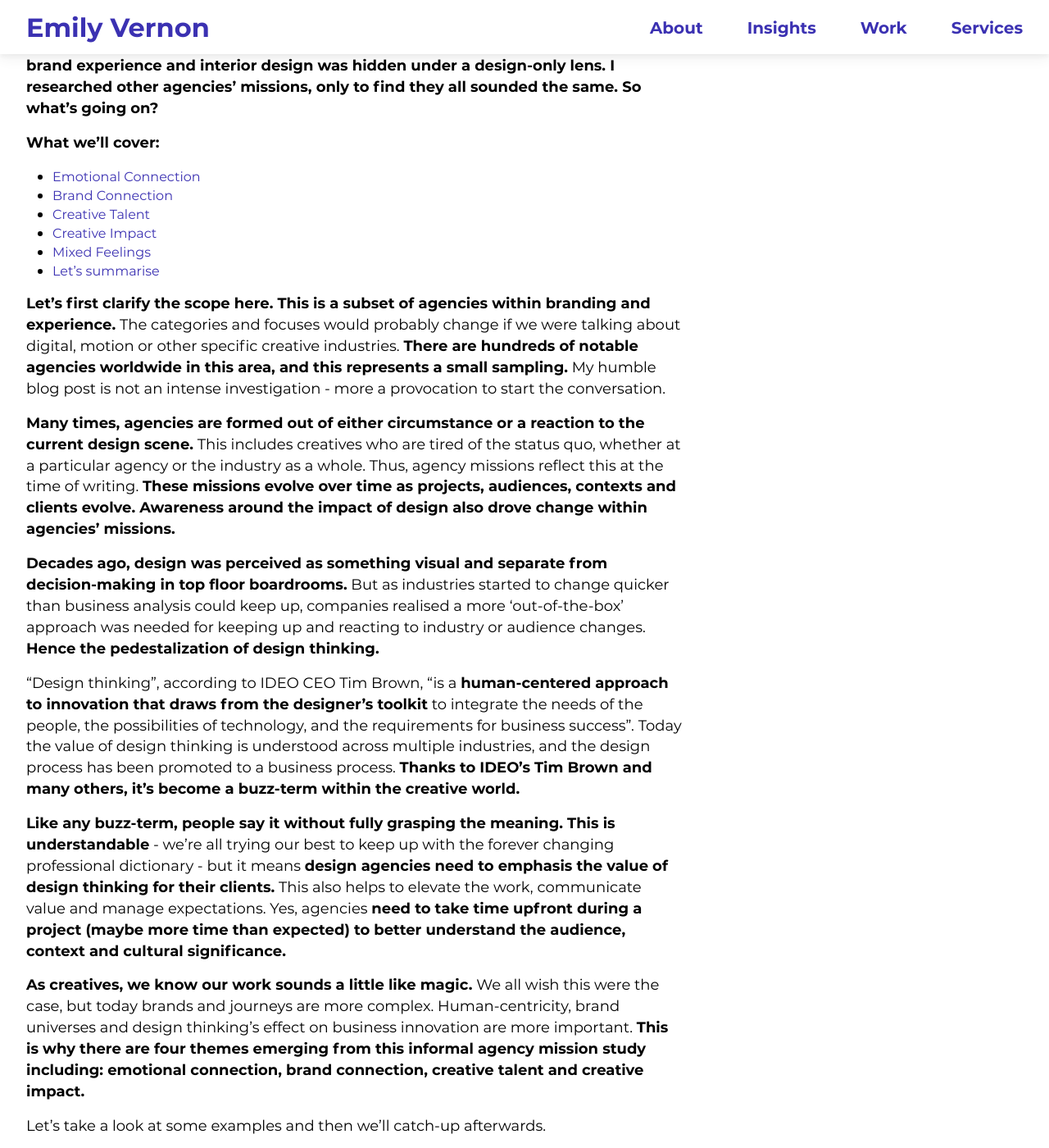
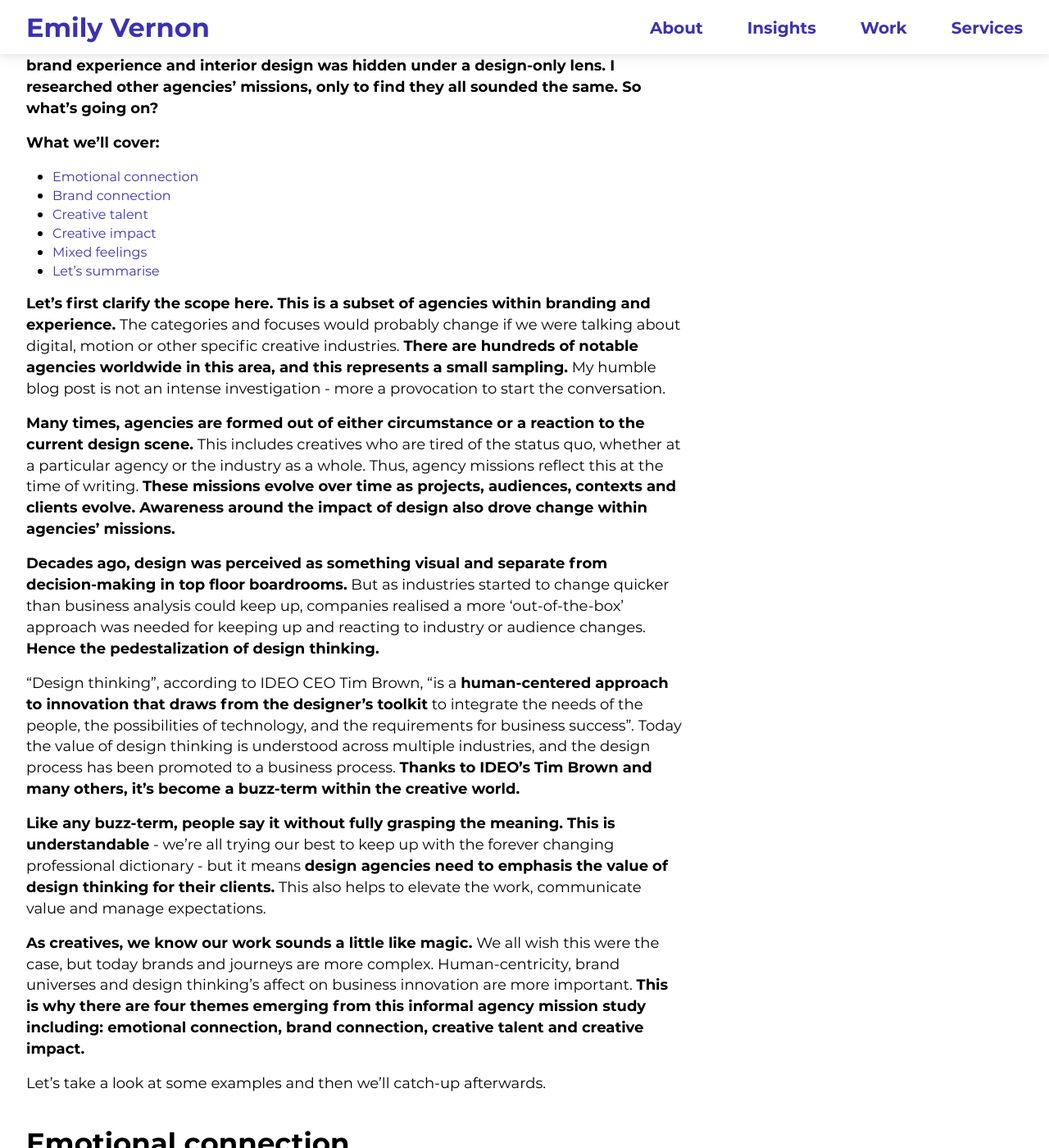
Before and after one commit to emilygv/emilyvernon.com, a Jekyll site: the page built from _posts/2020-12-13-why-do-creative-agencies-say-the-same-thing.md, in a window 1280 px wide and 1400 px high, scrolled down 642 px. Shown: the whole window at 82% size. Built offline with Jekyll 4.4.1, drawn with Linux system fonts in a browser that asks for light colours; some of the changed text lies outside the part shown; grey boxes are pictures that could not be loaded.

Commit message:
Update 2020-12-13-why-do-creative-agencies-say-the-same-thing.md

```diff
--- a/_posts/2020-12-13-why-do-creative-agencies-say-the-same-thing.md
+++ b/_posts/2020-12-13-why-do-creative-agencies-say-the-same-thing.md
@@ -23,19 +23,19 @@
 
 “Design thinking”, according to IDEO CEO Tim Brown, “is a **human-centered approach to innovation that draws from the designer’s toolkit** to integrate the needs of the people, the possibilities of technology, and the requirements for business success”. Today the value of design thinking is understood across multiple industries, and the design process has been promoted to a business process. **Thanks to IDEO’s Tim Brown and many others, it’s become a buzz-term within the creative world.**
 
-**Like any buzz-term, people say it without fully grasping the meaning. This is understandable** - we’re all trying our best to keep up with the forever changing professional dictionary - but it means **design agencies need to emphasis the value of design thinking for their clients.** This also helps to elevate the work, communicate value and manage expectations. Yes, agencies **need to take time upfront during a project (maybe more time than expected) to better understand the audience, context and cultural significance.**
+**Like any buzz-term, people say it without fully grasping the meaning. This is understandable** - we’re all trying our best to keep up with the forever changing professional dictionary - but it means **design agencies need to emphasis the value of design thinking for their clients.** This also helps to elevate the work, communicate value and manage expectations.
 
-**As creatives, we know our work sounds a little like magic.** We all wish this were the case, but today brands and journeys are more complex. Human-centricity, brand universes and design thinking’s effect on business innovation are more important. **This is why there are four themes emerging from this informal agency mission study including: emotional connection, brand connection, creative talent and creative impact.**
+**As creatives, we know our work sounds a little like magic.** We all wish this were the case, but today brands and journeys are more complex. Human-centricity, brand universes and design thinking’s affect on business innovation are more important. **This is why there are four themes emerging from this informal agency mission study including: emotional connection, brand connection, creative talent and creative impact.**
 
 Let’s take a look at some examples and then we’ll catch-up afterwards.
 
-## Emotional Connection
+## Emotional connection
 
 UXUS: UXUS **transforms emotion** into enhanced commercial outcomes through world-class physical retail & hospitality design.
 
 Design Bridge: We combine a healthy dose of intuition with intelligence to bring brands to life through great ideas that reach out, engage and **emotionally connect** with people.
 
-## Brand Connection
+## Brand connection
 
 Amplify: Joining the dots between **people, brands + culture.**
 
@@ -45,17 +45,17 @@
 
 Franklyn: We create brands with a soul. We’re not God, but we do believe that **good design can lead to a spiritual experience.**
 
-## Creative Talent
+## Creative talent
 
 Ogilvy: We continue that rich legacy through borderless creativity—operating, innovating, and creating at the **intersection of talent and capabilities.**
 
 Rosie Lee: We believe that creativity is something worth standing for. We strive for creative excellence. **We believe in people.** We want every day to be different. We need every project to be different.
 
-## Creative Impact
+## Creative impact
 
 Qindle: We **embrace creativity to solve** real industry challenges.
 
-Fitch: Designing the future online, offline and in person. **We don't predict the future, we influence it** and we design it
+Fitch: Designing the future online, offline and in person. **We don't predict the future, we influence it** and we design it.
 
 Landor: **Extraordinary brand transformation**, by design. We are a global brand transformation company, here to make an **extraordinary difference**: for our clients, our employees & the world around us.
 
@@ -63,7 +63,7 @@
 
 Superunion: Superunion is a revolutionary creative company. We believe in **the power of ideas to create positive, meaningful change.**
 
-## Mixed Feelings
+## Mixed feelings
 
 There are two feelings you might be having after reading through all of this - **wow, we are all the same, what’s the point? or there is a unified movement within design, experience and branding.** I feel a bit of both. However us creatives are forever optimists, where I believe our missions and ideas will continue to evolve as our clients, audiences and contexts change. **There will be new problems to solve, new values to address.**
 
```
